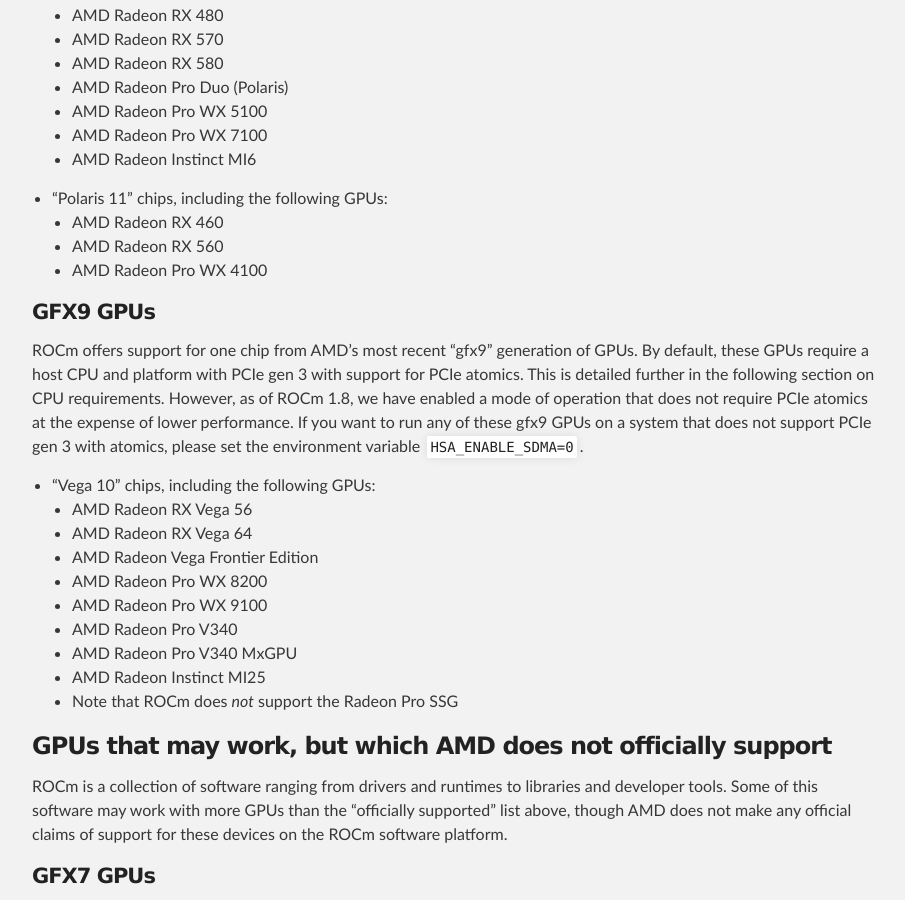
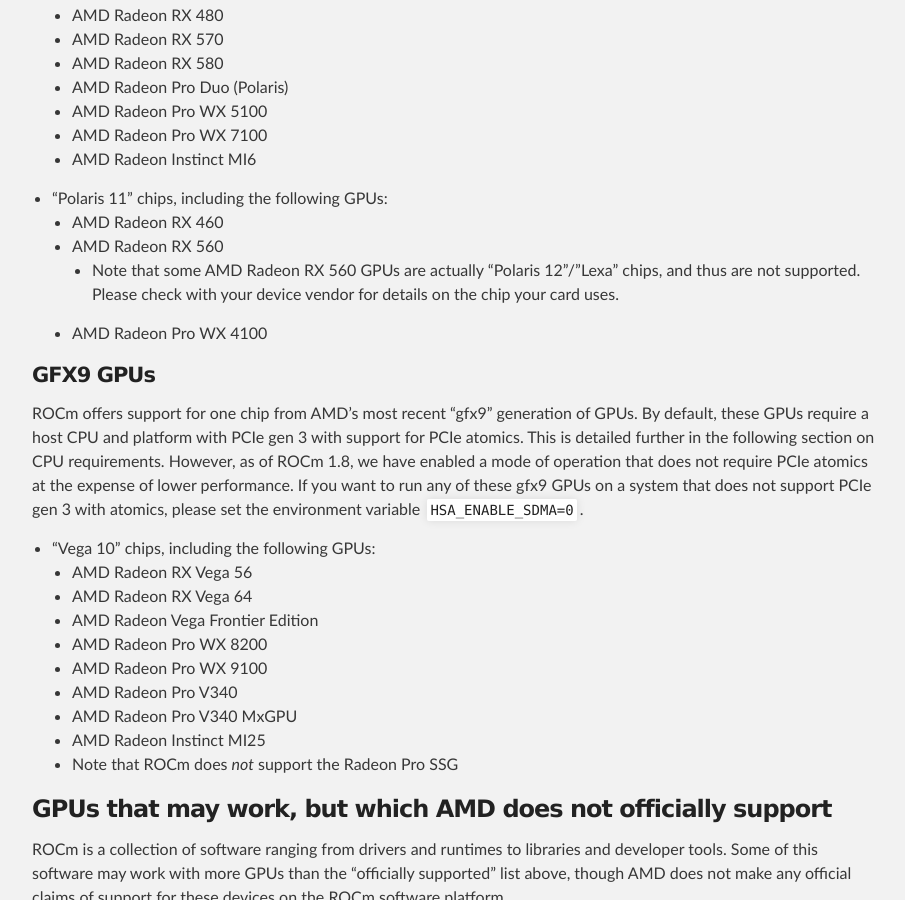
Before and after one commit to ROCm/ROCm.github.io, a Jekyll site: the page built from hardware.md, in a window 1280 px wide and 900 px high, scrolled down 907 px. Shown: the whole window, without its empty margins (183-1088 px from the left). Built offline with Jekyll 4.4.1, drawn with Linux system fonts in a browser that asks for light colours.

Commit message:
Update hardware.md

```diff
--- a/hardware.md
+++ b/hardware.md
@@ -30,6 +30,7 @@
 * "Polaris 11" chips, including the following GPUs:
   * AMD Radeon RX 460
   * AMD Radeon RX 560
+    * Note that some AMD Radeon RX 560 GPUs are actually "Polaris 12"/"Lexa" chips, and thus are not supported. Please check with your device vendor for details on the chip your card uses.
   * AMD Radeon Pro WX 4100
 
 #### GFX9 GPUs
```
